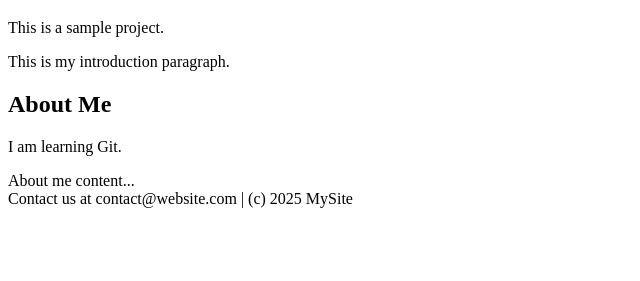
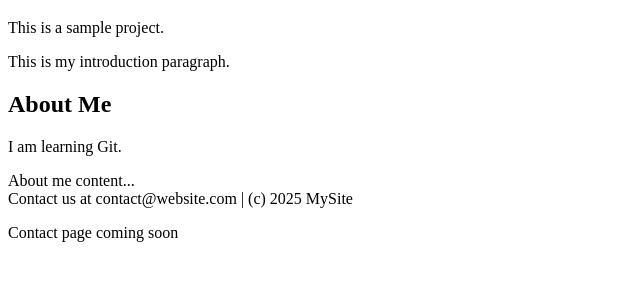
Before and after one commit to srivarshini1810official-gif/project-html, a plain HTML site: page index.html in a window 1280 px wide. Shown: the part 61-342 px from the top of the page, without its empty margins (0-640 px from the left). Drawn offline with Linux system fonts and the light colour scheme.

Commit message:
Add comming soon note

```diff
--- a/index.html
+++ b/index.html
@@ -13,5 +13,6 @@
 <p>I am learning Git.</p>
 <section id=about>About me content...</section>
 <footer>Contact us at contact@website.com | (c) 2025 MySite</footer>
+<p>Contact page coming soon</p>
 </body>
 </html>
```
